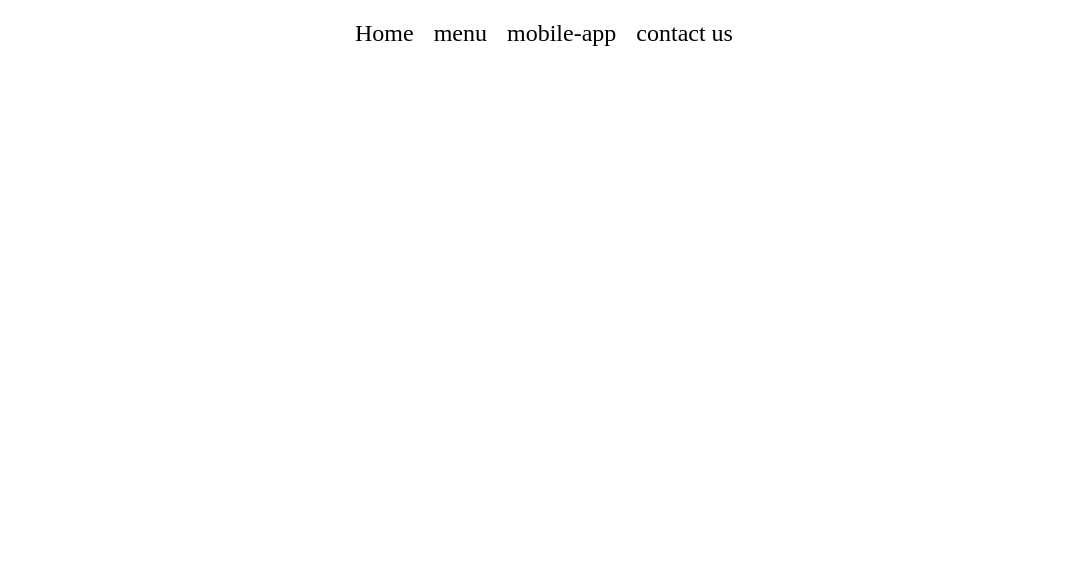
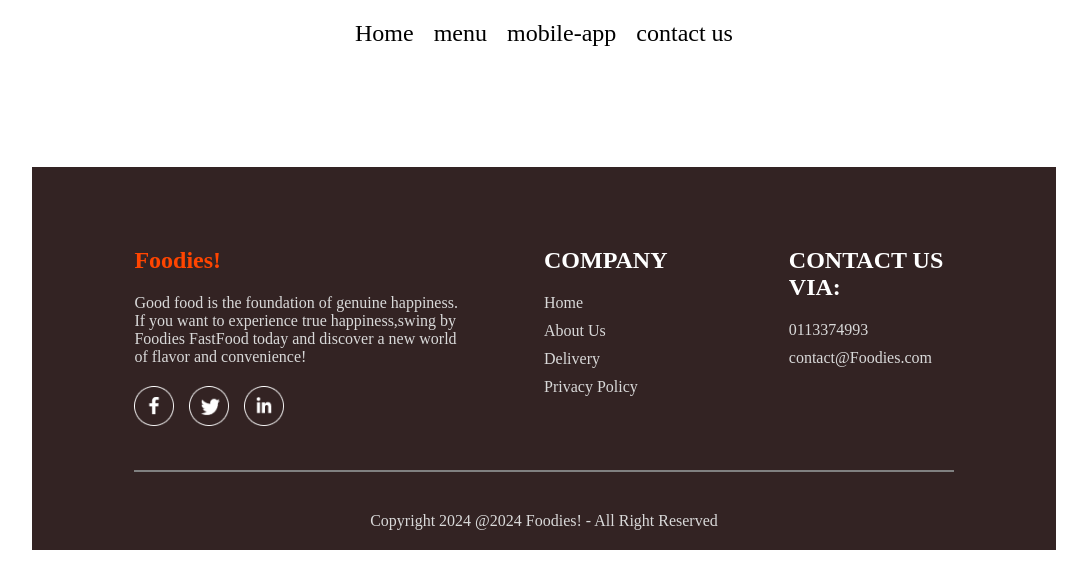
Before and after one commit to Victormuch/food-delivery-app, a React (Vite) app: page / in a window 1280 px wide. Shown: the top 588 px of the page, without its empty margins (96-1183 px from the left). Built offline with nearby package versions, Linux system fonts and the light colour scheme.

Commit message:
blablabla

```diff
--- a/src/App.jsx
+++ b/src/App.jsx
@@ -1,11 +1,12 @@
 import React from "react";
 import NavBar from "./components/NavBar";
-
+import Footer from "./components/Footer/Footer";
 
 function App() {
   return (
     <div className="app">
       <NavBar />
+      <Footer/>
     </div>
   );
 }
```
Also changed, not shown: src/Pages/Home/Home.jsx (+9 -0 lines).
